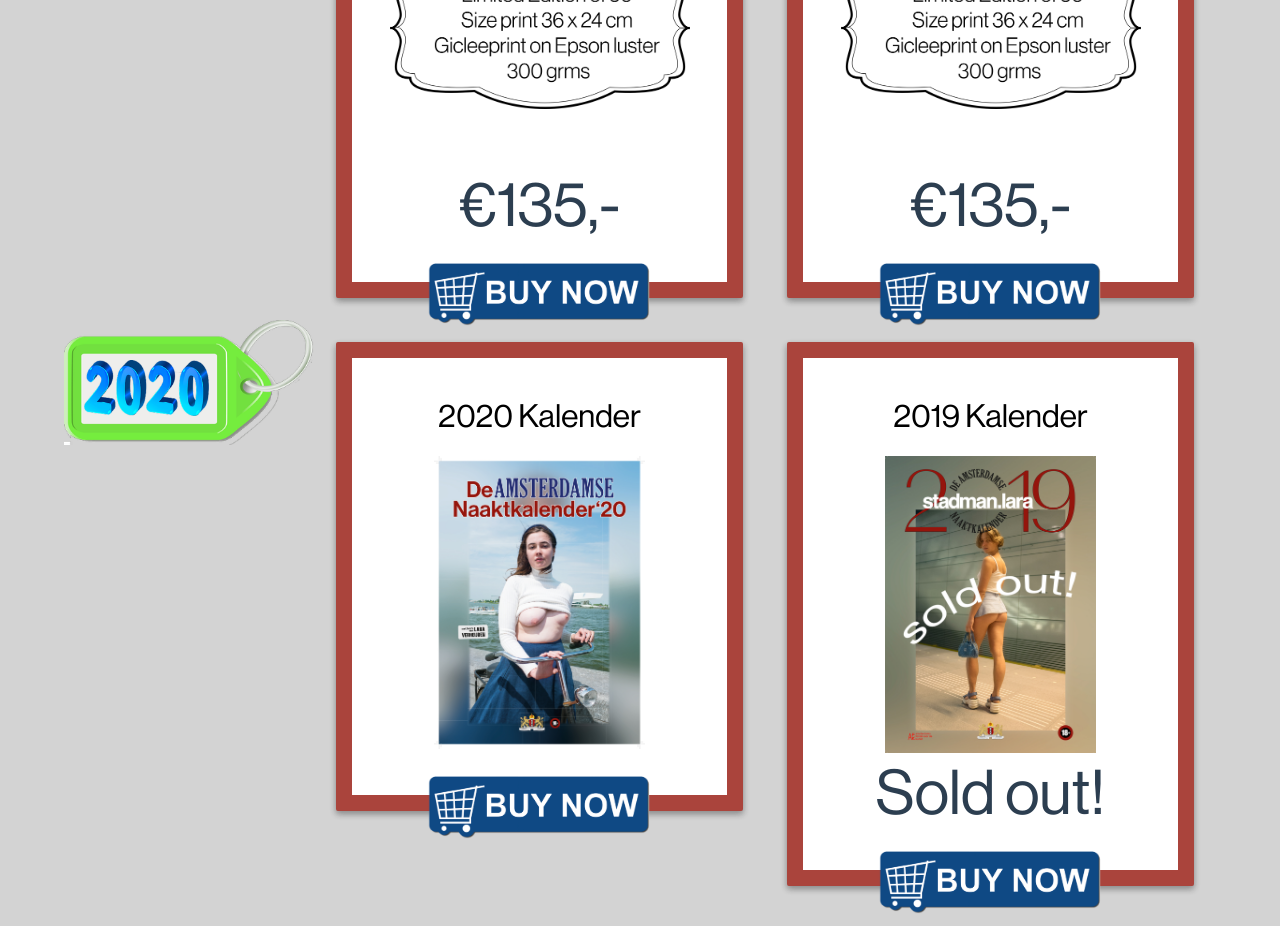
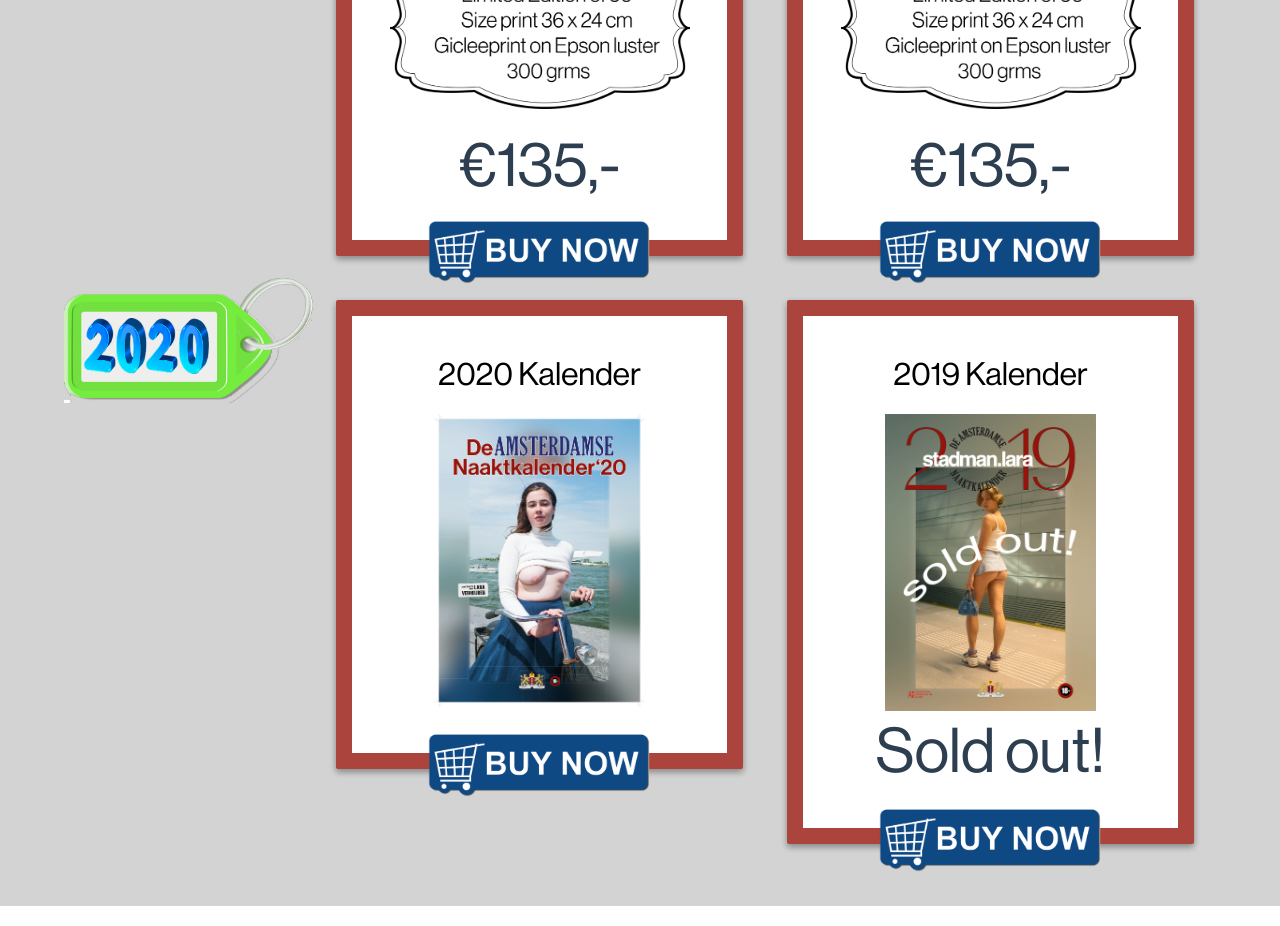
Before and after one commit to YketD/thecalendarproject, a Vue app: page / in a window 1280 px wide. Shown: the part 1200-2126 px from the top of the page. Built offline with nearby package versions, Linux system fonts and the light colour scheme.

Commit message:
make price smaller

```diff
--- a/src/components/ProductCard.vue
+++ b/src/components/ProductCard.vue
@@ -11,7 +11,7 @@
             <div v-if="!hasImage"><h2 class="text">{{bottomTextTwo}}</h2></div>
             <div v-if="!hasImage"><h2 class="text">{{bottomTextThree}}</h2></div>
             <div class="price-label-container">
-                <h3 class="price-label">{{price}}</h3>
+                <h3 class="price-label" :class="{'no-margin': hasImage}">{{price}}</h3>
                 <img class="price-sticker" v-if="discountSticker" :src="discountSticker" />
             </div>
 
@@ -100,6 +100,8 @@
         margin: 0;
         margin-bottom: 32px;
     }
+
+
 
     .price-label {
         font-size: 62px;
@@ -197,4 +199,8 @@
         position: relative;
         background: none;
     }
+    .no-margin {
+        margin:  0;
+        transform: translateY(-40px);
+    }
 </style>
```
